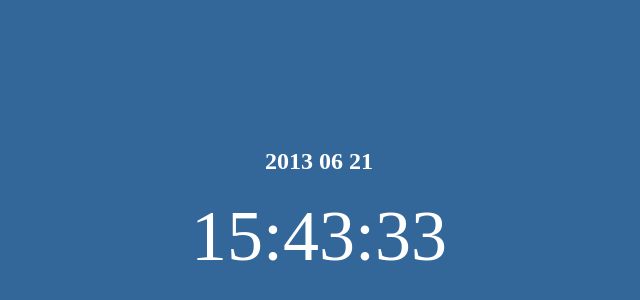
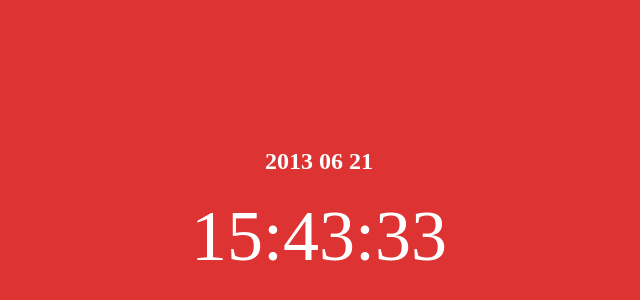
Before and after one commit to crh0716/simple-clock, a plain HTML site: page index.html in a window 1280 px wide. Shown: the part 192-492 px from the top of the page, without its empty margins (321-961 px from the left). Drawn offline with Linux system fonts and the light colour scheme.

Commit message:
change background

```diff
--- a/index.html
+++ b/index.html
@@ -10,7 +10,7 @@
         width: 100%;
         height: 100%;
         margin: 0;
-        background-color: #369;
+        background-color: #D33;
         overflow: hidden;
       }
 
```
